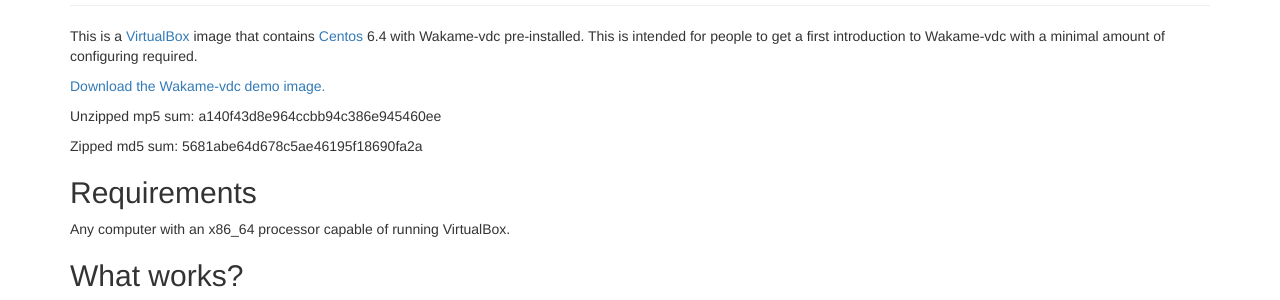
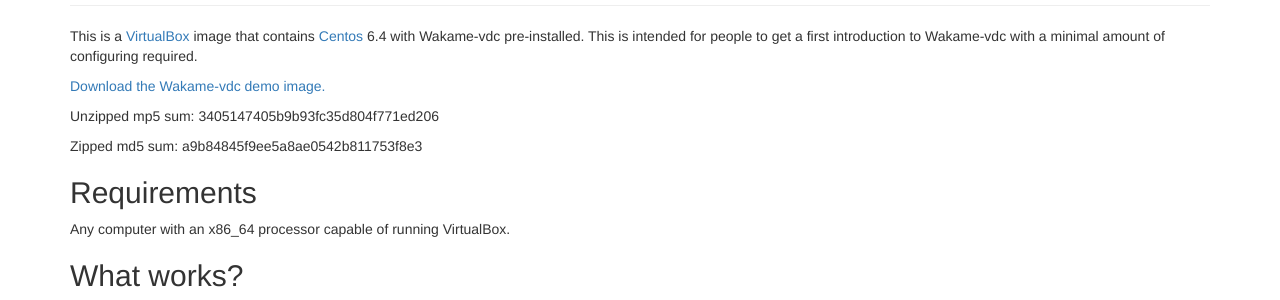
Before and after one commit to wakame/wakame.github.io, a Jekyll site: the page built from demo_image.md, in a window 1280 px wide and 900 px high. Shown: the part 166-466 px from the top of the window. Built offline with Jekyll 4.4.1, drawn with Linux system fonts in a browser that asks for light colours; nearby versions of some CDN libraries; library files that are not in the unit come from our copies.

Commit message:
Updated the demo image

```diff
--- a/demo_image.md
+++ b/demo_image.md
@@ -8,11 +8,11 @@
 
 This is a [VirtualBox](https://www.virtualbox.org/) image that contains [Centos](http://www.centos.org/) 6.4 with Wakame-vdc pre-installed. This is intended for people to get a first introduction to Wakame-vdc with a minimal amount of configuring required.
 
-[Download the Wakame-vdc demo image.](http://dlc.wakame.axsh.jp/demo/1box/vmdk/1box-openvz.netfilter.x86_64.vmdk.20130709.zip)
+[Download the Wakame-vdc demo image.](http://dlc.wakame.axsh.jp/demo/1box/vmdk/1box-openvz.netfilter.x86_64.vmdk.20140718193742git831c564.zip)
 
-Unzipped mp5 sum: a140f43d8e964ccbb94c386e945460ee
+Unzipped mp5 sum: 3405147405b9b93fc35d804f771ed206
 
-Zipped md5 sum: 5681abe64d678c5ae46195f18690fa2a
+Zipped md5 sum: a9b84845f9ee5a8ae0542b811753f8e3
 
 ## Requirements
 
```
